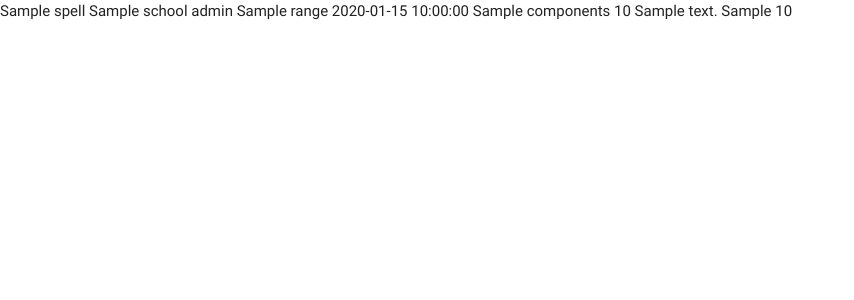
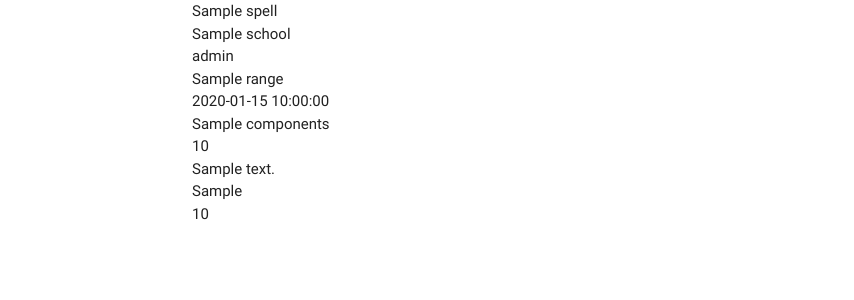
Before and after one commit to JackSnowdon/spellbook, a Flask app: page / in a window 1280 px wide. Shown: the top 300 px of the page, without its empty margins (0-854 px from the left). Run offline with Flask 2, Linux system fonts and the light colour scheme; a database or web service that is not in the repository returns one stand-in record (values such as "Sample title"); some libraries are stand-ins or nearby versions.

Commit message:
got spells to display

```diff
--- a/templates/base.html
+++ b/templates/base.html
@@ -1,5 +1,6 @@
 <!DOCTYPE html>
 <html lang="en">
+
 <head>
     <meta charset="UTF-8">
     <meta name="viewport" content="width=device-width, initial-scale=1.0">
@@ -8,13 +9,15 @@
     <link rel="stylesheet" href="https://cdnjs.cloudflare.com/ajax/libs/materialize/0.100.2/css/materialize.min.css">
     <title>Spellfinder General</title>
 </head>
+
 <body>
-    {% block content %}
-    {% endblock %}
-
+    <div class="container">
+        {% block content %} {% endblock %}
+    </div>
 
 
     <script src="https://cdnjs.cloudflare.com/ajax/libs/jquery/3.2.1/jquery.min.js"></script>
     <script src="https://cdnjs.cloudflare.com/ajax/libs/materialize/0.100.2/js/materialize.min.js"></script>
 </body>
+
 </html>
--- a/templates/spells.html
+++ b/templates/spells.html
@@ -1,15 +1,36 @@
 {% extends 'base.html'%} {% block content %}
     {% for spell in spells %}
+    <div class="col s12">
         {{spell.spell_name}}
+    </div>
+    <div class="col s12">
         {{spell.school}}
+    </div>
+    <div class="col s12">
         {{spell.spell_level}}
+    </div>
+    <div class="col s12">
         {{spell.range}}
+    </div>
+    <div class="col s12">
         {{spell.casting_time}}
+    </div>
+    <div class="col s12">
         {{spell.components}}
+    </div>
+    <div class="col s12">
         {{spell.duration}}
+    </div>
+    <div class="col s12">
         {{spell.description}}
+    </div>
+    <div class="col s12">
         {{spell.die_value}}
+    </div>
+    <div class="col s12">
         {{spell.die_amount}}
+    </div>
+    <br>
     {% endfor %}
 
 {% endblock %}
```
